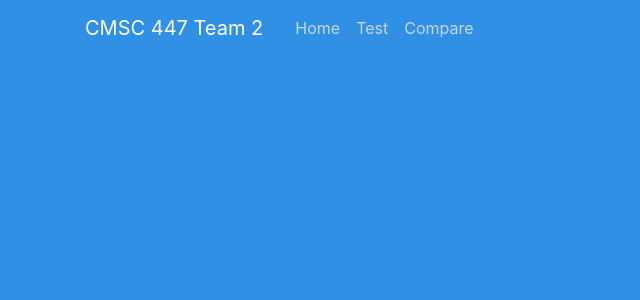
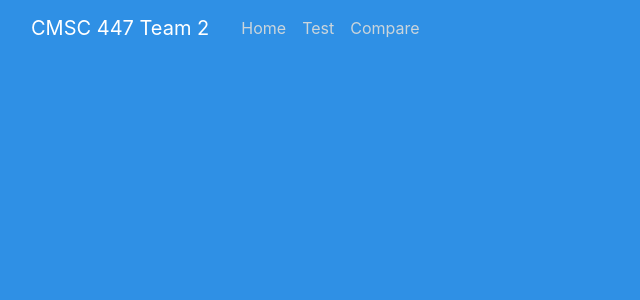
Before and after one commit to QQuispe/COVID-Web-Application, a Flask app: template templates/base.html in a window 1280 px wide. Shown: the top 300 px of the page, without its empty margins (0-640 px from the left). Run offline with Flask 2, Linux system fonts and the light colour scheme; the template is opened without the code that fills it, so the values that code supplies are empty; some libraries are stand-ins or nearby versions.

Commit message:
changes to max width

```diff
--- a/static/css/style.css
+++ b/static/css/style.css
@@ -15,6 +15,10 @@ h6 {
 
 ul {
   margin: 0;
+}
+
+.container{
+  max-width: 1600px;
 }
 
 .bg-nav {
--- a/templates/home.html
+++ b/templates/home.html
@@ -1,6 +1,6 @@
 {% extends "base.html" %}
 {% block content %}
-<div class="card card-body" style="max-width: 80rem;">
+<div class="card card-body" style="max-width: 100rem;">
     <div>
         <h1 style="text-align: center">COVID Map</h1>
     </div>
```
